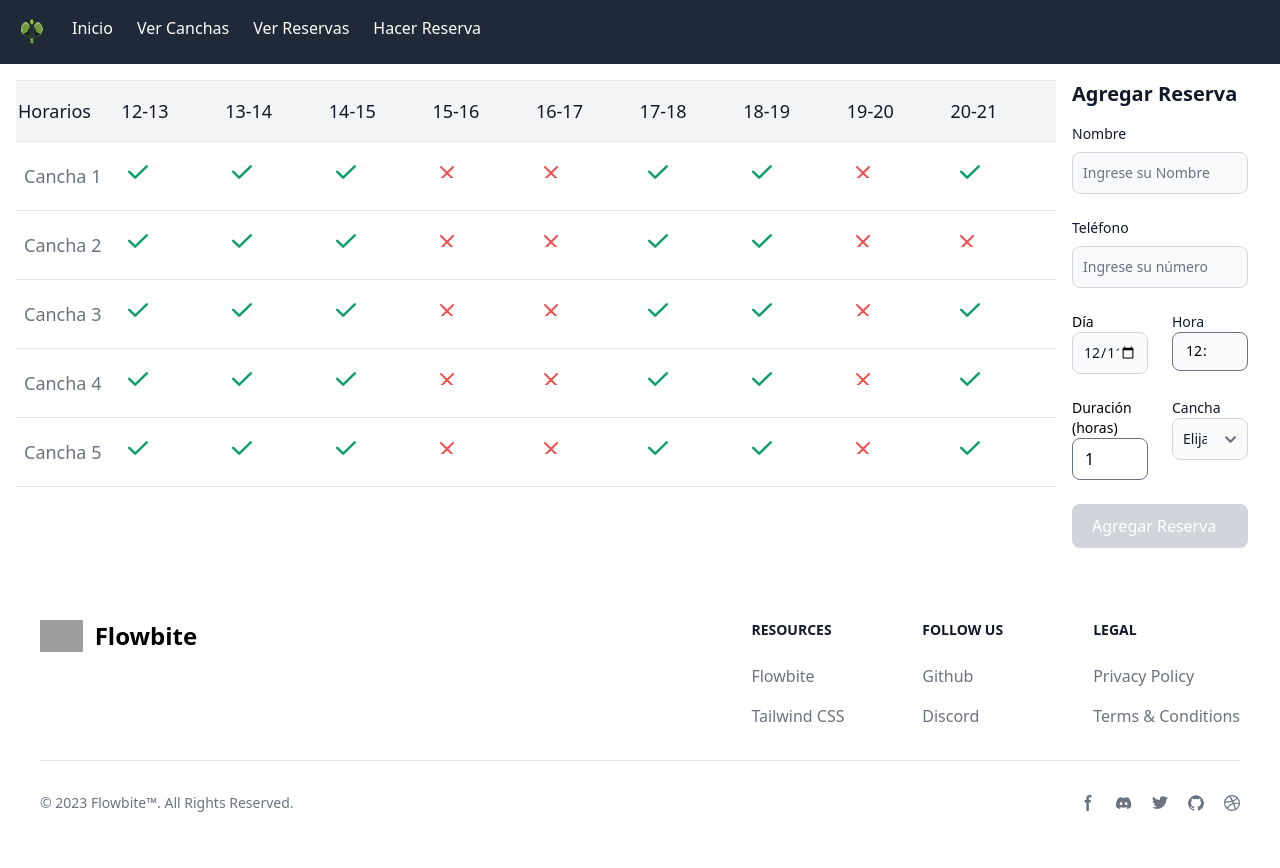
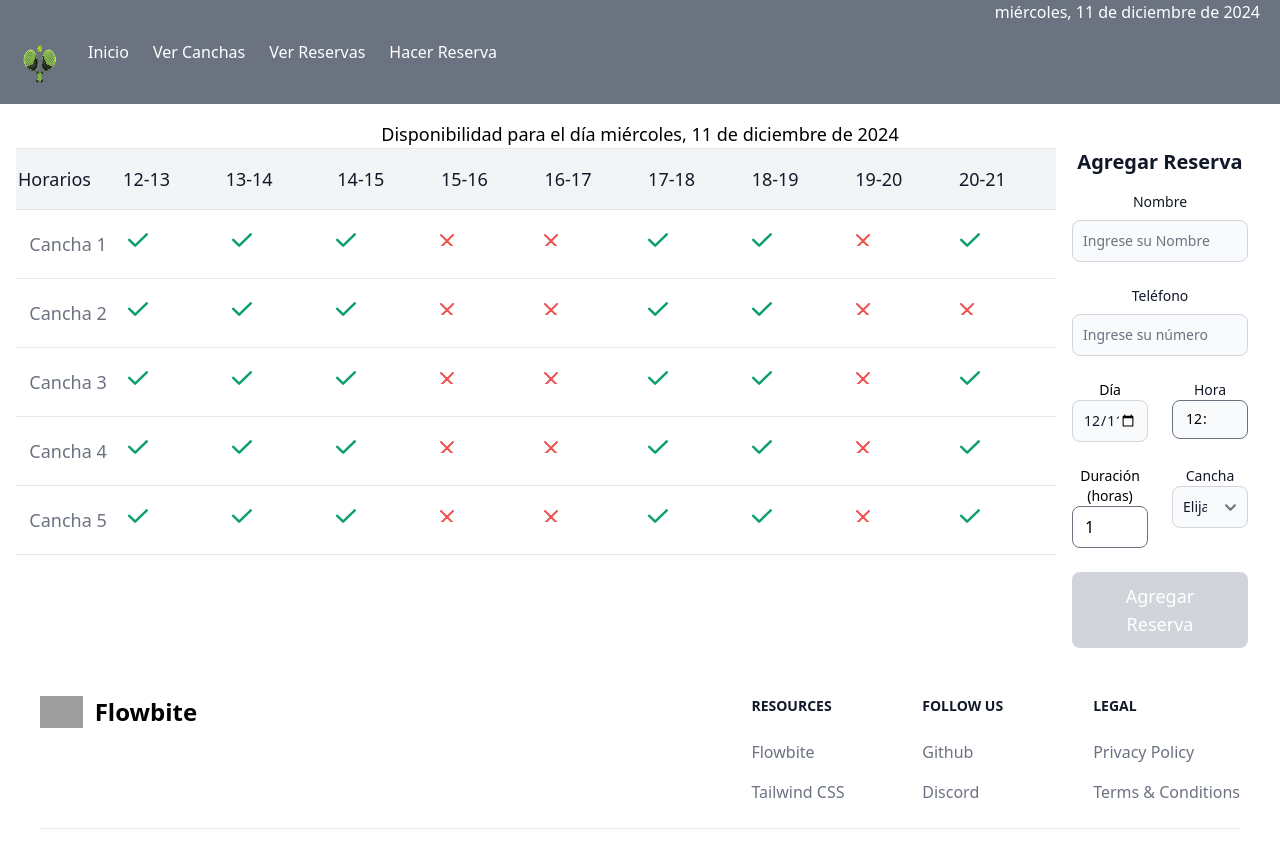
Before and after one commit to Alexx73/lab4_tp_front, a React (Vite) app: page /hacer-reserva in a window 1280 px wide. Shown: the top 868 px of the page. Before the commit the page ends 845 px from the top, so only its background shows below. Built offline with nearby package versions, Linux system fonts and the light colour scheme; grey boxes are pictures that could not be loaded.

Commit message:
loader agregado a Ver reservas

```diff
--- /dev/null
+++ b/src/components/Cargando.jsx
@@ -0,0 +1,19 @@
+import React from 'react'
+
+function Cargando() {
+  return (
+
+
+
+    <div className="flex items-center justify-center w-56 h-56 border border-gray-200 rounded-lg bg-gray-50 dark:bg-gray-800 dark:border-gray-700 min-h-[300px]">
+        <div className="px-3 py-1 text-xs font-medium leading-none text-center text-blue-800 bg-blue-200 rounded-full animate-pulse dark:bg-blue-900 dark:text-blue-200">
+        Cargando Reservas...
+            </div>
+    </div>
+
+
+
+  )
+}
+
+export default Cargando
--- a/src/components/Footer.jsx
+++ b/src/components/Footer.jsx
@@ -4,7 +4,7 @@ function Footer() {
   return (
 
 
-    <footer className="bg-white dark:bg-gray-900 mt-6 px-6">
+    <footer className="bg-white dark:bg-gray-900 mt-1s px-6">
         <div className="mx-auto w-full max-w-screen-2xl p-4 py-6 lg:py-8">
             <div className="md:flex md:justify-between">
             <div className="mb-6 md:mb-0">
@@ -49,8 +49,8 @@ function Footer() {
                 </div>
             </div>
         </div>
-        <hr className="my-6 border-gray-200 sm:mx-auto dark:border-gray-700 lg:my-8" />
-        <div className="sm:flex sm:items-center sm:justify-between">
+        <hr className="my-6 border-gray-200 sm:mx-auto dark:border-gray-700 lg:my-4s" />
+        {/* <div className="sm:flex sm:items-center sm:justify-between">
             <span className="text-sm text-gray-500 sm:text-center dark:text-gray-400">© 2023 <a href="https://flowbite.com/" className="hover:underline">Flowbite™</a>. All Rights Reserved.
             </span>
             <div className="flex mt-4 sm:justify-center sm:mt-0">
@@ -85,7 +85,7 @@ function Footer() {
                     <span className="sr-only">Dribbble account</span>
                 </a>
             </div>
-        </div>
+        </div> */}
         </div>
     </footer>
 
--- a/src/components/Nav.jsx
+++ b/src/components/Nav.jsx
@@ -1,44 +1,52 @@
 import React from 'react';
 import { BrowserRouter as Router, Routes, Route, Link } from 'react-router-dom';
-
 import Inicio from '../pages/Inicio';
 // import Canchas from '../pages';
 import VerReservas from '../pages/VerReservas';
-
 import Reservas from '../pages/Reservas';
-
 import paddleLogo from '../assets/paddle.png'; // Importa la imagen
 
+function Nav() {
 
+  // Obtener la fecha actual
+  const fechaActual = new Date();
+  const opcionesFormato = { weekday: 'long', year: 'numeric', month: 'long', day: 'numeric' };
+  const fechaFormateada = fechaActual.toLocaleDateString('es-ES', opcionesFormato);
 
-function Nav() {
   return (
     <Router>
       <div>
         {/* Barra de navegación */}
-        <nav className="bg-gray-800 text-white">
+        <nav className="bg-gray-500 text-white">
             {/* <div className="flex items-center space-x-2">
               <img src={paddleLogo} alt="Logo" className="w-10 h-10" />
               <span className="text-xl font-bold">Reserva de Canchas</span>
             </div> */}
+
+            <div className="flex-start text-right pr-5 "
+            //  style={{ alignSelf: 'flex-start', textAlign: 'right' }}
+             >
+
+                <h3>{fechaFormateada}</h3>
+            </div>
           <ul className="flex space-x-6 p-4">
 
           <li>
-              <Link to="/" className="hover:text-gray-400">
-              <img src={paddleLogo} alt="Logo" className="w-8 h-8" />
+              <Link to="/" className="hover:text-blue-700">
+              <img src={paddleLogo} alt="Logo" className="w-12 h-12" />
               </Link>
             </li>
             <li>
-              <Link to="/" className="hover:text-gray-400">Inicio</Link>
+              <Link to="/" className="hover:text-blue-400">Inicio</Link>
             </li>
             <li>
-              <Link to="/ver-canchas" className="hover:text-gray-400">Ver Canchas</Link>
+              <Link to="/ver-canchas" className="hover:text-blue-400">Ver Canchas</Link>
             </li>
             <li>
-              <Link to="/ver-reservas" className="hover:text-gray-400">Ver Reservas</Link>
+              <Link to="/ver-reservas" className="hover:text-blue-400">Ver Reservas</Link>
             </li>
             <li>
-              <Link to="/hacer-reserva" className="hover:text-gray-400">Hacer Reserva</Link>
+              <Link to="/hacer-reserva" className="hover:text-blue-400">Hacer Reserva</Link>
             </li>
           </ul>
         </nav>
--- a/src/pages/Inicio.jsx
+++ b/src/pages/Inicio.jsx
@@ -18,20 +18,20 @@ const Inicio = () => {
         console.log(`Fecha seleccionada: ${dayOfWeek}, ${formattedDate}`);
 
         // Navegar a la página "Ver Reservas"
-        navigate('/ver-reservas', { state: { selectedDate: `${dayOfWeek}, ${formattedDate}` } });
+        navigate('/hacer-reserva', { state: { selectedDate: `${dayOfWeek}, ${formattedDate}` } });
     };
 
     return (
         <div className="flex flex-col items-center justify-center min-h-[500px] bg-gray-100">
-            <h1 className="text-3xl font-bold mb-4">Bienvenido al Club de Tenis</h1>
+            <h1 className="text-3xl font-bold mb-4">Bienvenido al Club de Padel Mi Canchita</h1>
             <img
-                src="../assets/Mi-canchita.jpg"
-                alt="Cancha de Tenis"
+                src="src/assets/Mi-canchita.jpg"
+                alt="Cancha de Padel"
                 className="mb-4 rounded-lg shadow-md"
-                style={{ width: '80%', maxWidth: '600px' }}
+                style={{ width: '80%', maxWidth: '500px' }}
             />
             <p className="text-lg text-center mb-6">
-                Reserve su cancha de tenis fácilmente. Seleccione una fecha y haga su reserva.
+                Reserve su cancha fácilmente. Seleccione una fecha y haga su reserva.
             </p>
             <div className="mb-4">
                 <DatePicker
--- a/src/pages/Reservas.jsx
+++ b/src/pages/Reservas.jsx
@@ -1,12 +1,34 @@
 import React from 'react'
+import { useLocation } from 'react-router-dom';
+
 
 import Canchas from './Canchas'
 import FormReservas from '../components/FormReservas'
 import FormReservas2 from '../components/FormReservas2'
 
 
-function Reservas() {
+function Reservas(props) {
+
+  // Utiliza useLocation para acceder a las props pasadas
+  const location = useLocation();
+
+
+  // Obtiene la fecha actual
+  const fechaActual = new Date();
+  const opcionesFormato = { weekday: 'long', year: 'numeric', month: 'long', day: 'numeric' };
+  const fechaFormateada = fechaActual.toLocaleDateString('es-ES', opcionesFormato);
+
+  let fechaReserva = location.state && location.state.selectedDate ? location.state.selectedDate : fechaFormateada
+
+      // Registra las props en la consola
+      // console.log(location.state);
+
   return (
+
+    <div className="text-center text-lg">
+            <h2 className="text-lg	 " >
+              Disponibilidad para el día { fechaReserva }
+            </h2>
 
     <div className="flex flex-col md:flex-row w-full mx auto">
       {/* Componente Canchas ocupa el 100% en pantallas pequeñas y 80% en medianas/grandes */}
@@ -19,6 +41,7 @@ function Reservas() {
         <FormReservas2 />
       </div>
     </div>
+    </div>
   )
 }
 
--- a/src/pages/VerReservas.jsx
+++ b/src/pages/VerReservas.jsx
@@ -1,5 +1,6 @@
 import React, { useEffect, useState } from 'react';
 import axios from 'axios';
+import Cargando from '../components/Cargando';
 
 function VerReservas() {
   const [reservas, setReservas] = useState([]);
@@ -24,18 +25,22 @@ function VerReservas() {
 
   console.log(reservas.id)
   if (loading) {
-    return <p>Cargando reservas...</p>;
+    return <Cargando />;
   }
 
   if (error) {
-    return <p>{error}</p>;
+    return <div className='min-h-[300px]' >
+ <p>{error}</p>;
+    </div>
+
   }
 
   return (
 
 
 
-    <div className="relative overflow-x-auto shadow-md sm:rounded-lg">
+    <div className="relative overflow-x-auto shadow-md sm:rounded-lg  min-h-[500px]">
+        <h3> Reservas para el Lunes 20-12-2024</h3>
         <table className="w-full text-sm text-left rtl:text-right text-gray-500 dark:text-gray-400">
             <thead className="text-xs text-gray-700 uppercase bg-gray-50 dark:bg-gray-700 dark:text-gray-400">
                 <tr>
```
